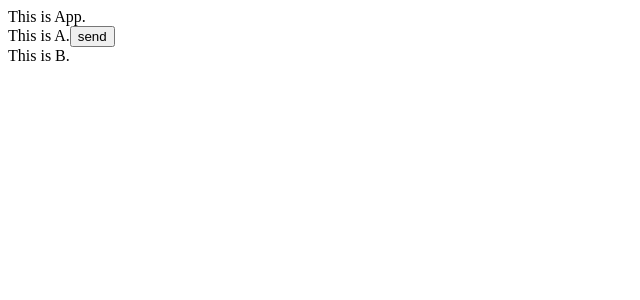
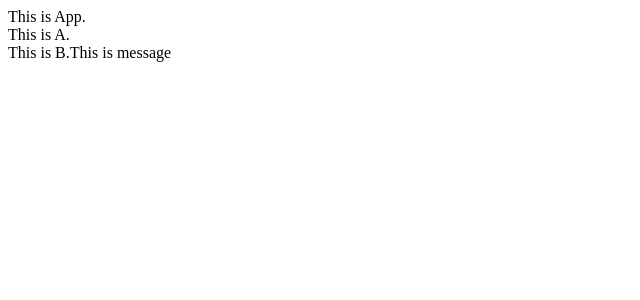
Before and after one commit to dinghr537/react-projects-all-in-1, a React (Create React App) app: page / in a window 1280 px wide. Shown: the top 300 px of the page, without its empty margins (0-640 px from the left). Built offline with nearby package versions, Linux system fonts and the light colour scheme.

Commit message:
向下跨层通信：用 useContext

```diff
--- a/src/App.js
+++ b/src/App.js
@@ -1,43 +1,39 @@
-import { useRef, useState } from 'react'
+import { useContext, useRef, useState } from 'react'
 
-// import _ from 'lodash'
-// import classNames from 'classnames'
+import { createContext } from 'react'
 
-function A(props) {
-  const name = "This is A name"
-  console.log(props.age)
+const MsgContext = createContext()
+
+function A() {
+
   return (
     <div>
       This is A.
-      <button onClick={()=>props.onGetAName(name)}>send</button>
+      <B />
     </div>
   )
 }
 
 function B(props) {
+  const message = useContext(MsgContext)
+
   return (
     <div>
       This is B.
-      {props.name}
+      {message}
     </div>
   )
 }
 
 function App() {
-  const [name, setName] = useState('')
-
-  const getAName = (name) => {
-    console.log(name)
-    setName(name)
-  }
-
-
+  const message = "This is message"
 
   return (
     <div className="App">
-      This is App.
-      <A onGetAName={getAName} age={20}/>
-      <B name={name}/>
+      <MsgContext.Provider value={message}>
+        This is App.
+        <A />
+      </MsgContext.Provider>
 
     </div>
   );
```
